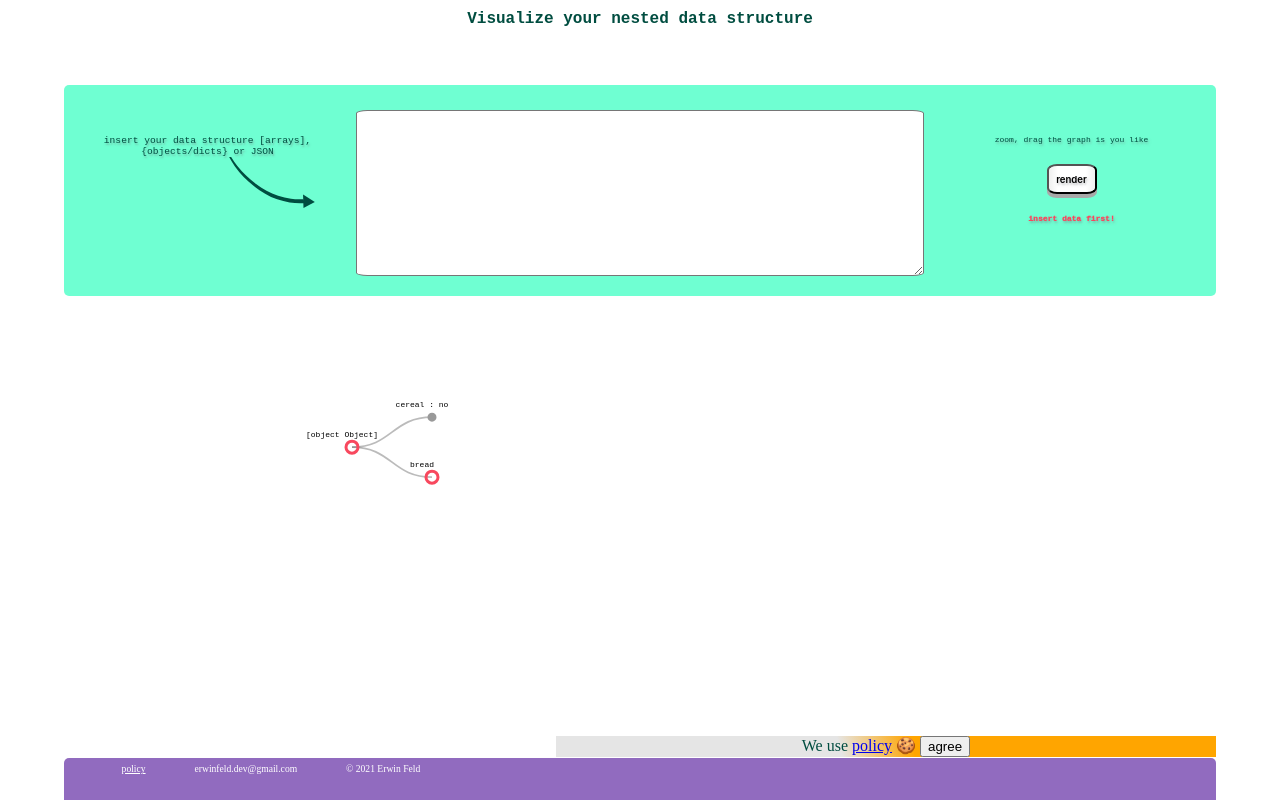
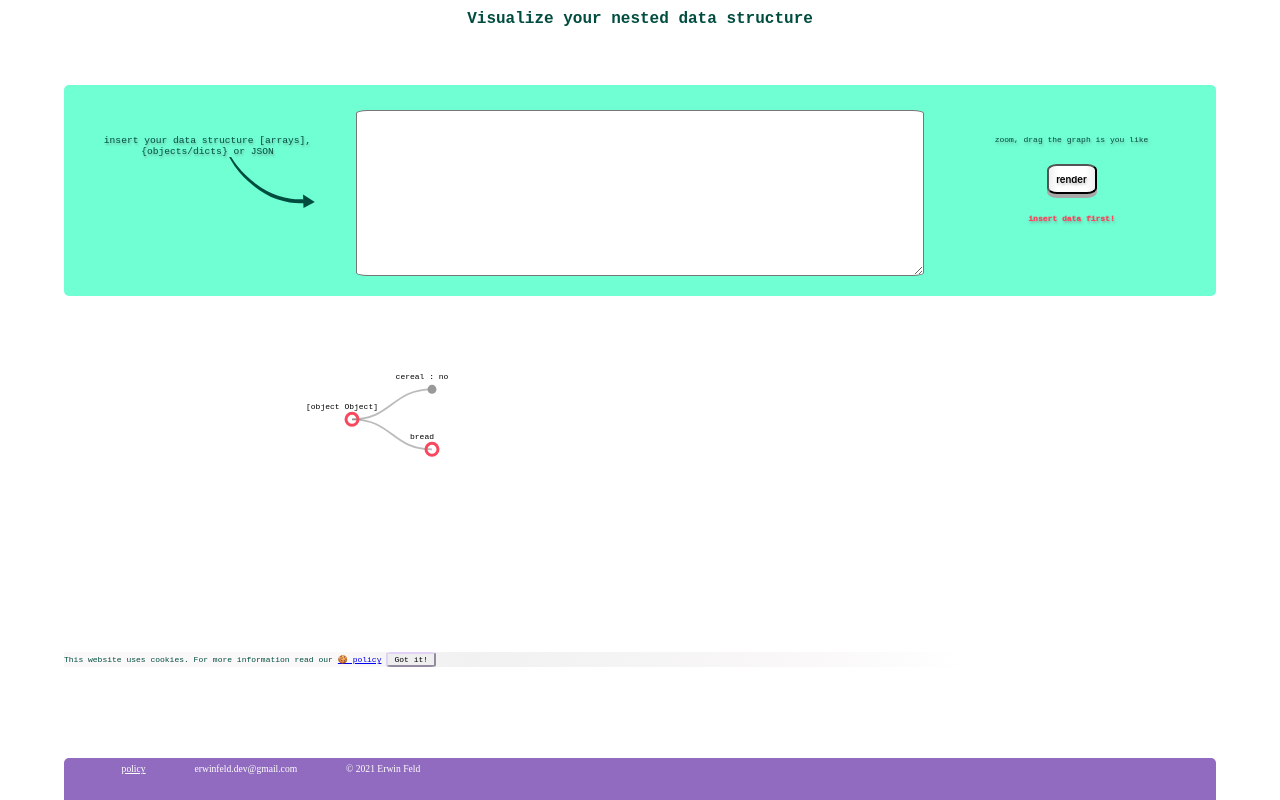
Before and after one commit to Erwin-Feld/visualize-hirarchical-data, a Vue app: page / in a window 1280 px wide. Both pictures are taken after a click on the button "render". Built offline with nearby package versions, Linux system fonts and the light colour scheme.

Commit message:
added css style and visibility animation

```diff
--- a/src/components/CookieSlider.vue
+++ b/src/components/CookieSlider.vue
@@ -1,42 +1,64 @@
 <template>
-    <div class="cookie-slider">
-         <div class="cookie-component">
-          We use <router-link to="/policy">policy</router-link> 🍪
-          <button>agree</button>
-          </div>
-
+  <div class="cookie-slider">
+    <div class="consent-container">
+      <p>This website uses cookies. For more information read our</p>
+      <router-link to="/policy"> 🍪 policy</router-link>
+      <button class="consent-button" type="button">Got it!</button>
     </div>
+  </div>
 </template>
-
 
 <style scoped>
 
 .cookie-slider {
-   /* grid-area: zoom-tree-graph__cookie-slider-container; */
-   /* display: flex;
-    align-items: center; */
 
+  /* visibility animation after 6 seconds */
+  animation: showBlock 0s 6s forwards;
+  visibility: hidden;
 
-    display: grid;
-  /* grid-template-columns: 0.1fr 0.8fr 1fr; */
-  grid-template-rows: 0.4fr 0.6fr 2.2fr 0.2fr;
-   /* grid-template-areas: ". . cookie-component";
-  height: 60%; */
-  width: 100%;
-  /* z-index: -1;  */
+  display: flex;
+  flex-direction: column;
+  height: 30%;
 
-  /* if accepted use display none !!! */
+  /* Add display none if cookie accepted  */
   /* display: none; */
+  font-family: "Roboto Mono", monospace;
+  font-size: 0.5rem;
+  font-weight: 500;
 
 }
 
-
-.cookie-component {
-  grid-area: cookie-component;
-  /* border-radius: var(--main-radius);
-  padding-top: var(--main-padding); */
-    background: linear-gradient(74deg, rgba(229,229,229,1) 43%, rgba(255,165,0,1) 54%);
-    /* z-index: 20; */
+/* visibility function */
+@keyframes showBlock {
+  to {
+    visibility: visible;
+  }
 }
 
+.consent-container {
+
+  width: 100%;
+  background: linear-gradient(
+    74deg,
+    rgba(250, 248, 248, 1) 24%,
+    rgba(241, 241, 241, 1) 35%,
+    rgba(250, 248, 248, 1) 65%,
+    rgba(255, 255, 255, 1) 78%
+  );
+  display: flex;
+  align-items: baseline;
+  gap: 5px;
+}
+
+.consent-button {
+  border-color: #e2d3f5;
+  border-radius: 11%;
+
+  font-family: "Roboto Mono", monospace;
+  font-size: 0.5rem;
+}
+
+.consent-button:hover {
+  font-weight: 600;
+}
 </style>
```
